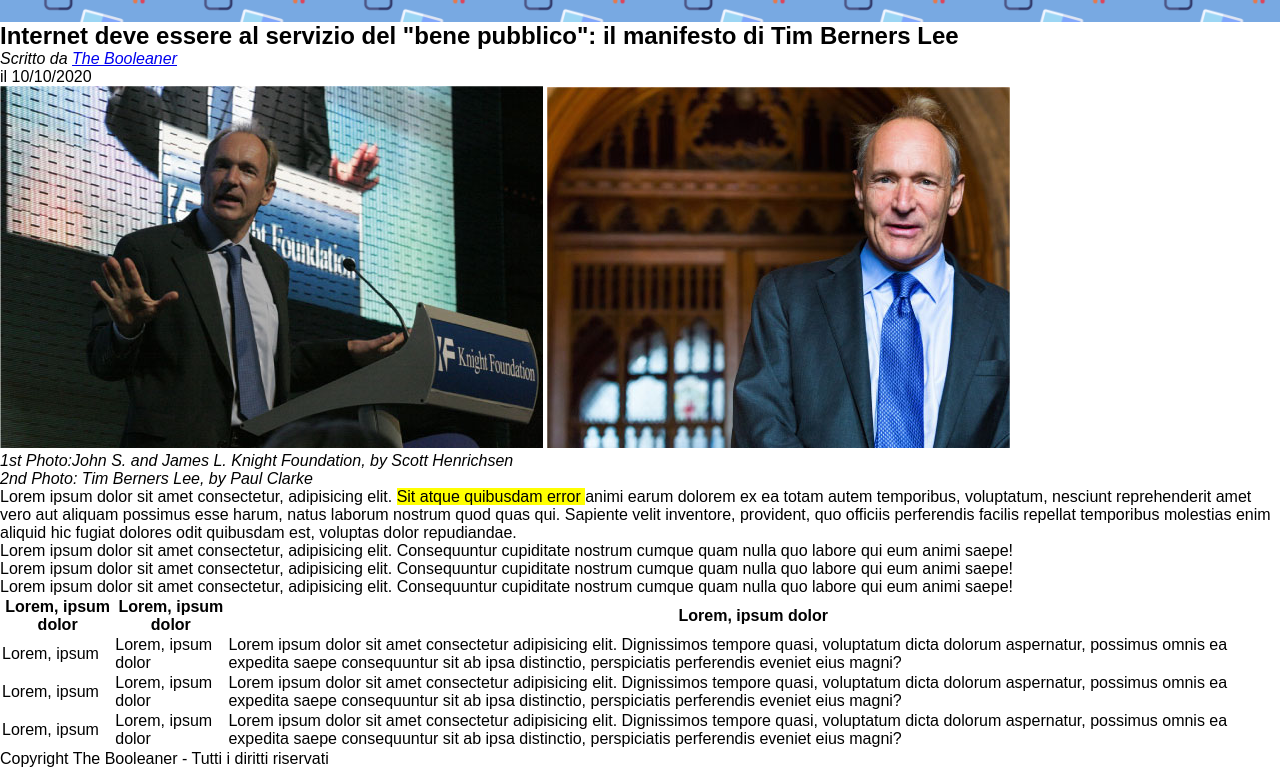
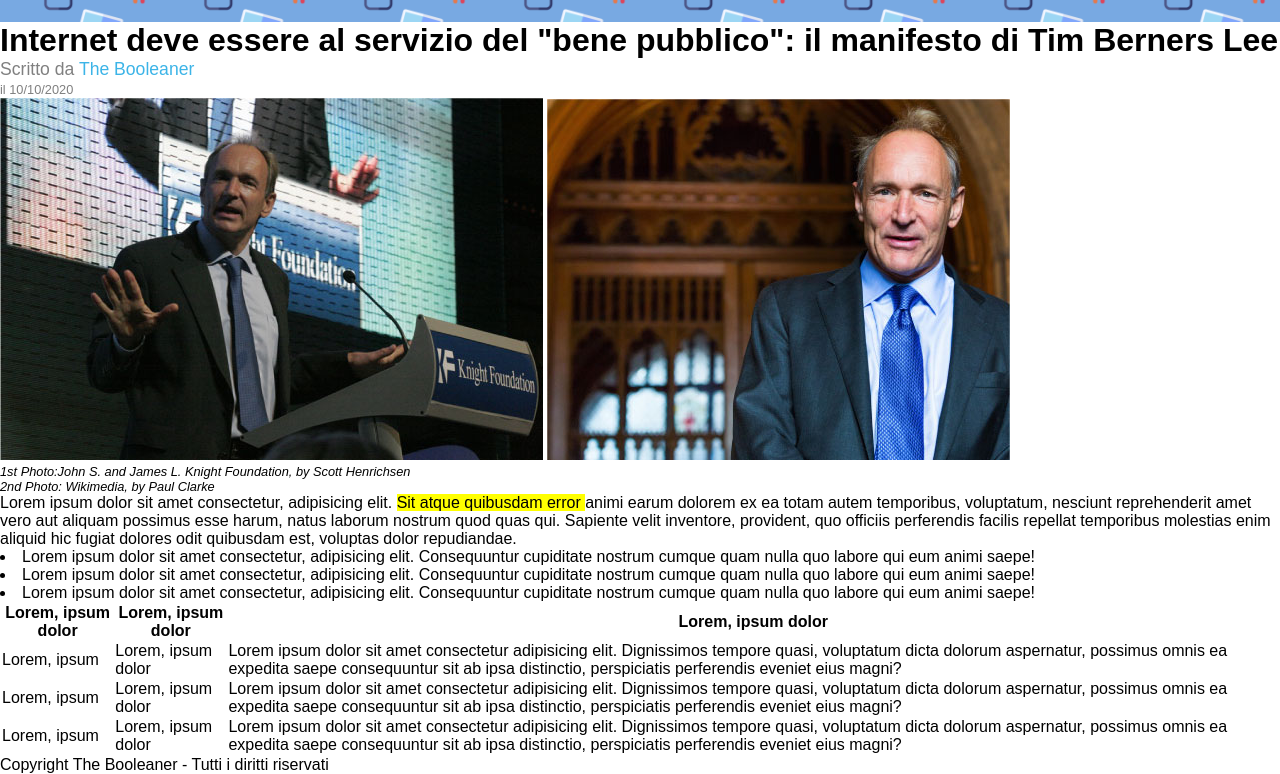
Before and after one commit to johngiangrossi/html-css-booleaner, a plain HTML site: page index.html in a window 1280 px wide. Shown: the part 78-852 px from the top of the page. Drawn offline with Linux system fonts and the light colour scheme.

Commit message:
regolo con css titolo e scritte

```diff
--- a/css/styles-index.css
+++ b/css/styles-index.css
@@ -21,6 +21,14 @@
     height: 100%;
 }
 
+.text-grey {
+    color: grey;
+}
+
+.text-small {
+    font-size: 0.8rem;
+}
+
 /* header */
 header {
     background-color: #78a9e2;
@@ -32,3 +40,23 @@
 #logo {
     height: 50px;
 }
+
+/* main */
+h1 {
+    font-size: 2rem;
+}
+
+#address-article {
+    font-style: normal;
+    font-size: 1.1rem;
+}
+
+a {
+    color: #3cb4e7;
+    text-decoration: none;
+}
+
+ul {
+    padding-inline-start: 0;
+    list-style-position: inside;
+}
--- a/index.html
+++ b/index.html
@@ -20,7 +20,7 @@
     </header>
 
     <main>
-        <div class="container flex">
+        <div class="container">
             <article>
                     <h1>Internet deve essere al servizio del "bene pubblico": il manifesto di Tim Berners Lee</h1>
                     <address class="text-grey" id="address-article">Scritto da <a href="#">The Booleaner</a></address>
@@ -31,7 +31,7 @@
                         <img class="article-pic" src="./asset/img/tim-2.jpg" alt="immagine di Tim Berners Lee, by Paul Clarke">
                         <figcaption>
                             <address class="text-small">1st Photo:John S. and James L. Knight Foundation, by Scott Henrichsen</address>
-                            <address class="text-small">2nd Photo: Tim Berners Lee, by Paul Clarke</address>
+                            <address class="text-small">2nd Photo: Wikimedia, by Paul Clarke</address>
                         </figcaption>
                     </figure>
 
```
